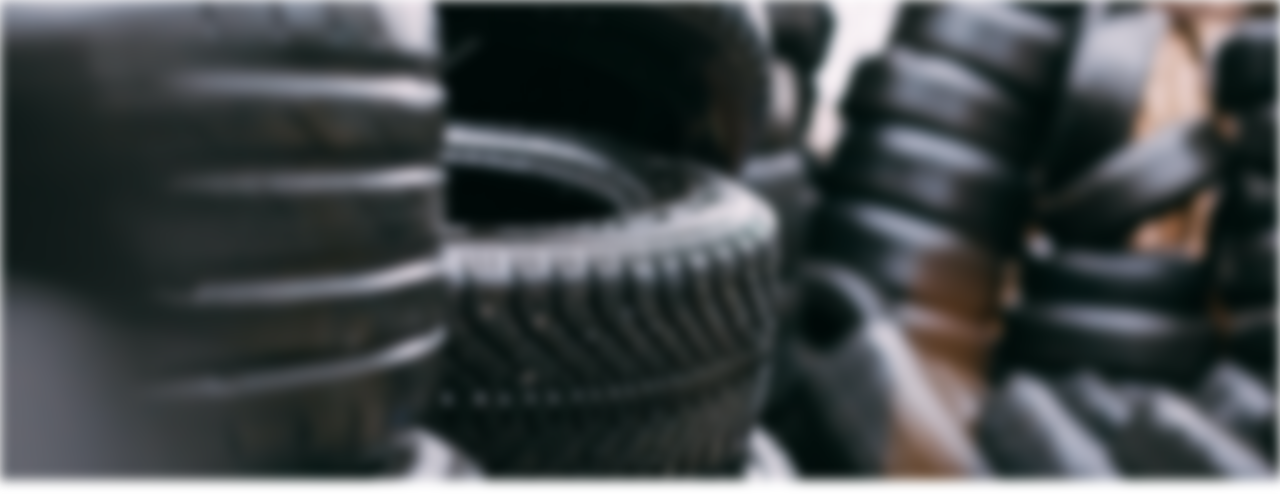
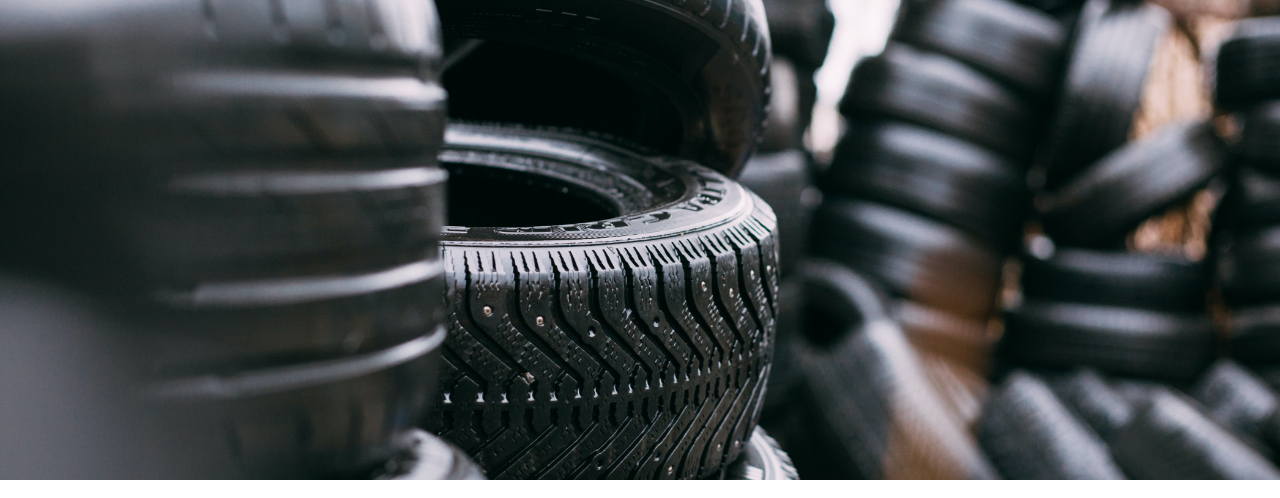
Before and after one commit to Hernan19961/Taller-el-taltalino, a plain HTML site: page index.html in a window 1280 px wide. Shown: the top 498 px of the page. Drawn offline with Linux system fonts and the light colour scheme.

Commit message:
cambiar filter

```diff
--- a/index.html
+++ b/index.html
@@ -7,14 +7,14 @@
     <meta name="viewport" content="width=device-width, initial-scale=1.0">
     <link rel="stylesheet" href="assets/css/normalize.css">
     <link rel="stylesheet" href="assets/css/style.css">
-    <link rel="icon" type="image/png" sizes="144x144" href="/assets/imgs/favicon/ms-icon-144x144.png">
+    <link rel="icon" type="image/png" sizes="144x144" href="assets/imgs/favicon/ms-icon-144x144.png">
     <title>Taller el Taltalino</title>
     <style>
         .header {
             background-image: url(assets/imgs/fondo.jpg);
             background-size: cover;
             background-position: center;
-            filter: blur(6px);
+
         }
     </style>
 </head>
```
